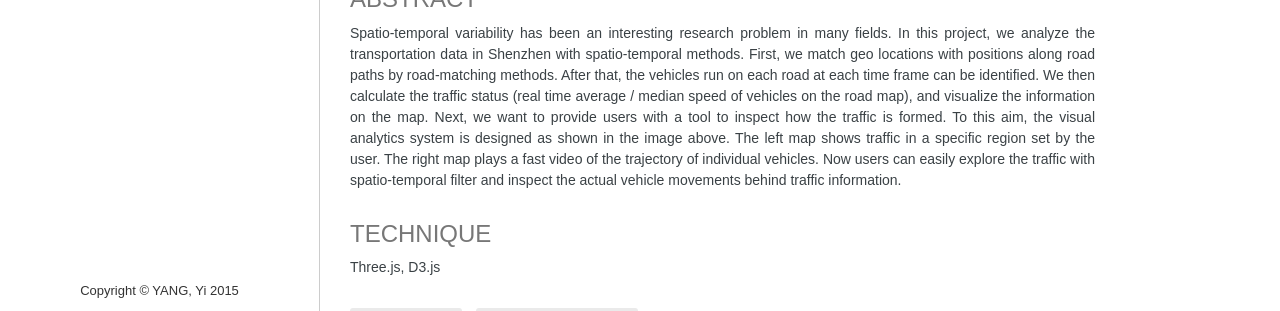
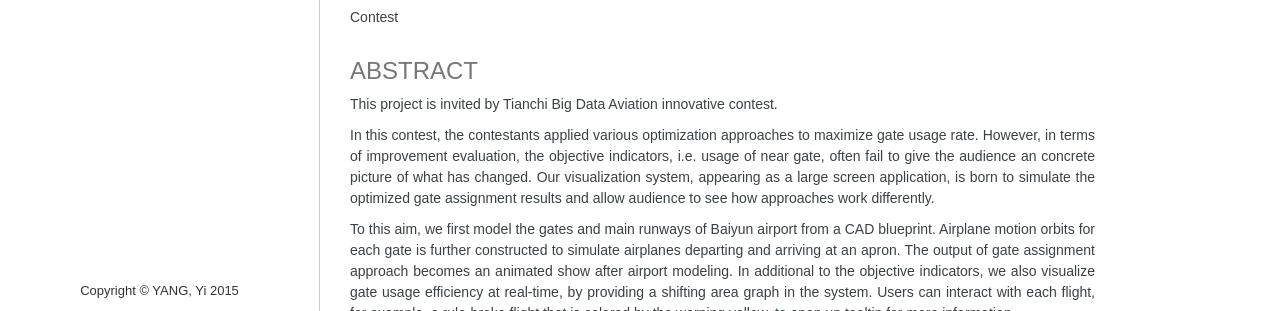
Before and after one commit to canna1102/homepage, a plain HTML site: page portfolio-case-Aviation.html in a window 1280 px wide. Shown: the part 489-800 px from the top of the page. Drawn offline with Linux system fonts and the light colour scheme; some packages are replaced by stand-ins of ours; a script that the page names is missing; a web font is replaced by a local one.

Commit message:
add imageLoad plugin to fix image overlay bug of shuffle.js; finish portfolio case off aviation

```diff
--- a/portfolio-case-Aviation.html
+++ b/portfolio-case-Aviation.html
@@ -74,20 +74,26 @@
                     <div class="detail">Contest</div>
                     <h3 class="title gray">Abstract</h3>
                     <div class="detail">
-                        Spatio-temporal variability has been an interesting research problem in many fields.
-
-                        In this project, we analyze the transportation data in Shenzhen with spatio-temporal methods.
-
-                        First, we match geo locations with positions along road paths by road-matching methods.
-                        After that, the vehicles run on each road at each time frame can be identified.
-                        We then calculate the traffic status (real time average / median speed of vehicles on the road map), and visualize the information on the map.
-
-                        Next, we want to provide users with a tool to inspect how the traffic is formed.
-                        To this aim, the visual analytics system is designed as shown in the image above.
-                        The left map shows traffic in a specific region set by the user. The right map plays a fast video of the trajectory of individual vehicles.
-
-                        Now users can easily explore the traffic with spatio-temporal filter and inspect the actual vehicle movements behind traffic information.
-
+                        <p>This project is invited by Tianchi Big Data Aviation innovative contest.</p>
+                        <p>
+                        In this contest, the contestants applied various optimization
+                        approaches to maximize gate usage rate.
+                        However, in terms of improvement evaluation, the objective indicators, i.e. usage of near gate, often fail
+                        to give the audience an concrete picture of what has changed.
+                        Our visualization system, appearing as a large screen application,
+                        is born to simulate the optimized gate assignment results and allow audience to see how approaches work differently.
+                        </p>
+                        <p>
+                        To this aim, we first model the gates and main runways of Baiyun airport from a CAD blueprint.
+                        Airplane motion orbits for each gate is further constructed to simulate airplanes departing and arriving at an apron.
+                        The output of gate assignment approach becomes an animated show after airport modeling.
+                        In additional to the objective indicators, we also visualize gate usage efficiency at real-time, by
+                        providing a shifting area graph in the system. Users can interact with each flight, for example,
+                            a rule-broke flight that is colored by the warning yellow, to open up tooltip for more information.
+                        </p><p>
+                        In addition, some visual analysis is performed to reveal the patterns in gate assignment. For example, we use
+                        a heat map visualization to show how frequently each gate is put into usage.
+                        </p>
                     </div>
                     <h3 class="title gray">Technique</h3>
                     <div class="detail">
```
Also changed, not shown: index.html (+1 -0 lines), js/main.js (+6 -4 lines), portfolio-case-Traffic.html (+3 -3 lines), WeChat Image_20170629175704.png (deleted), img/aviation-main.png.
